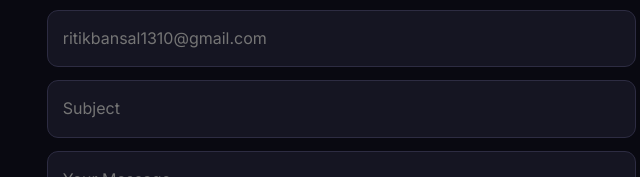
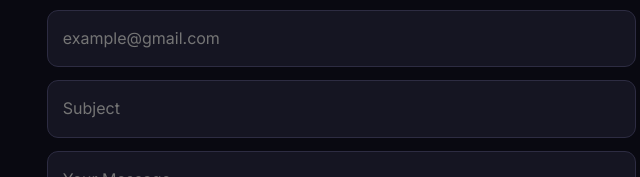
Before and after one commit to shubh123-max/Portfolio, a plain HTML site: page index.html in a window 1280 px wide. Shown: the part 2844-3021 px from the top of the page, 530-1170 px from the left. Drawn offline with Linux system fonts and the light colour scheme.

Commit message:
Update index.html

```diff
--- a/index.html
+++ b/index.html
@@ -96,7 +96,7 @@
           <div class="contact-item"><small>Education</small><strong>GLA University • B.Tech CSE</strong></div>
         </div>
         <form onsubmit="sendMessage(event)">
-          <input required placeholder="Your Name"><input required type="email" placeholder="ritikbansal1310@gmail.com">
+          <input required placeholder="Your Name"><input required type="email" placeholder="example@gmail.com">
           <input placeholder="Subject"><textarea required placeholder="Your Message"></textarea>
           <button class="btn primary" type="submit">Send Message ↗</button>
         </form>
```
